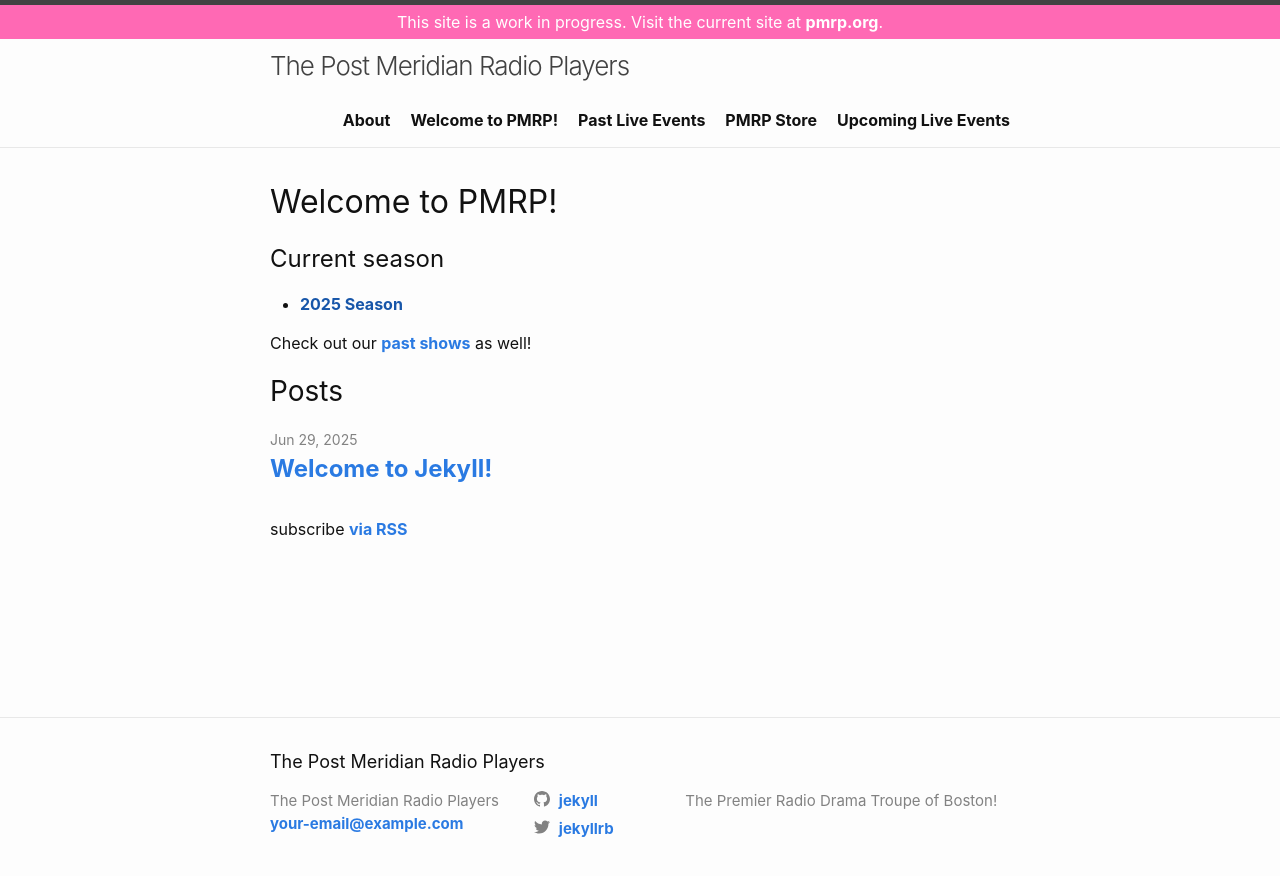
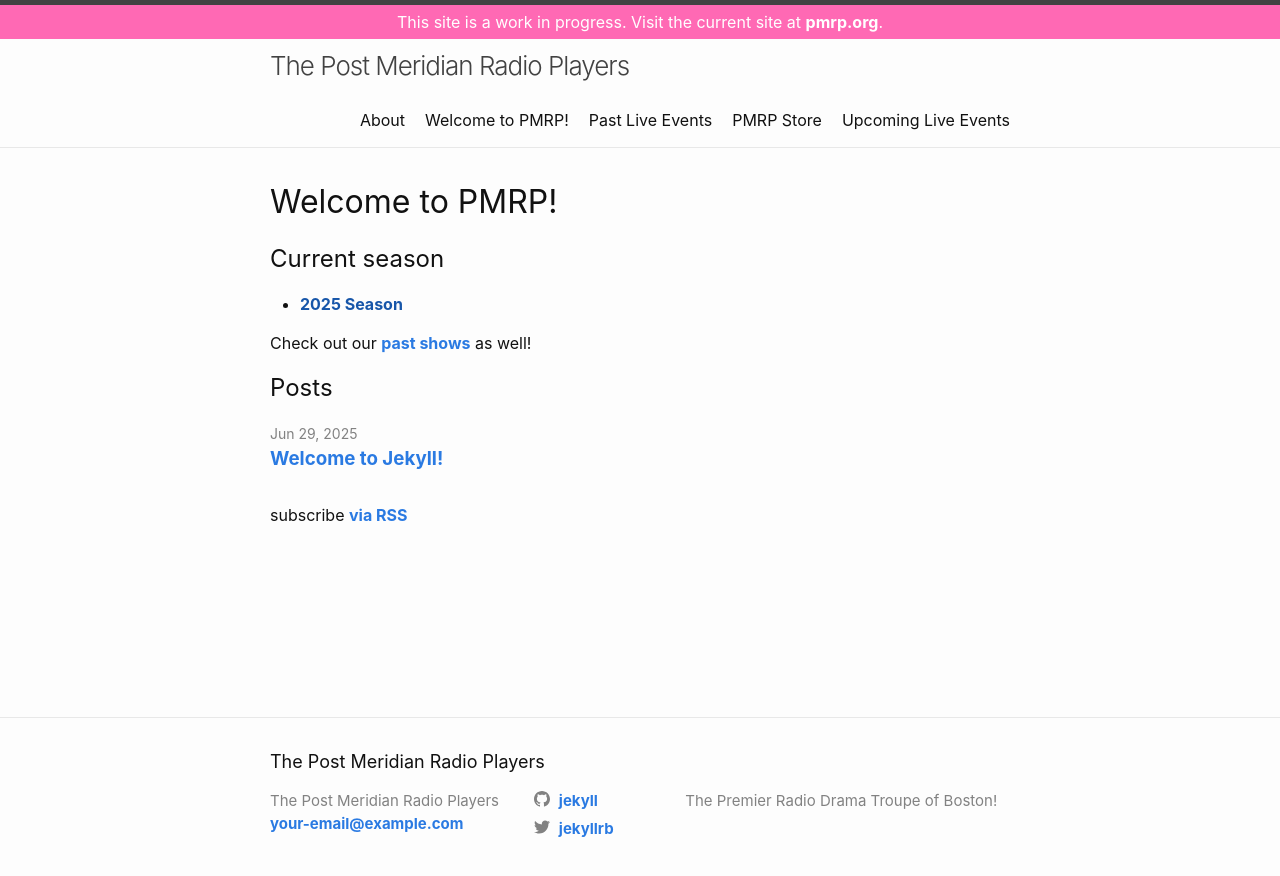
Before and after one commit to pmrp-boston/pmrp_2025, a Jekyll site: the page built from index.markdown, in a window 1280 px wide. Shown: the top 876 px of the page. Built offline with Jekyll 4.4.1, drawn with Linux system fonts in a browser that asks for light colours.

Commit message:
reduce and fix font size css

```diff
--- a/assets/css/main.css
+++ b/assets/css/main.css
@@ -87,7 +87,7 @@ h1, h2, h3, h4, h5, h6 {
 a {
   color: #2a7ae2;
   text-decoration: none;
-  font-weight: bold;
+  font-weight: 700;
 }
 a:visited {
   color: rgb(22.9483471074, 86.2541322314, 168.5516528926);
@@ -262,6 +262,7 @@ table td {
 .site-nav .page-link {
   color: #111;
   line-height: 1.5;
+  font-weight: 400;
 }
 .site-nav .page-link:not(:last-child) {
   margin-right: 20px;
@@ -405,14 +406,6 @@ table td {
   flex: 1;
 }
 
-.page-heading {
-  font-size: 32px;
-}
-
-.post-list-heading {
-  font-size: 28px;
-}
-
 .post-list {
   margin-left: 0;
   list-style: none;
@@ -424,11 +417,6 @@ table td {
 .post-meta {
   font-size: 14px;
   color: #828282;
-}
-
-.post-link {
-  display: block;
-  font-size: 24px;
 }
 
 /**
```
